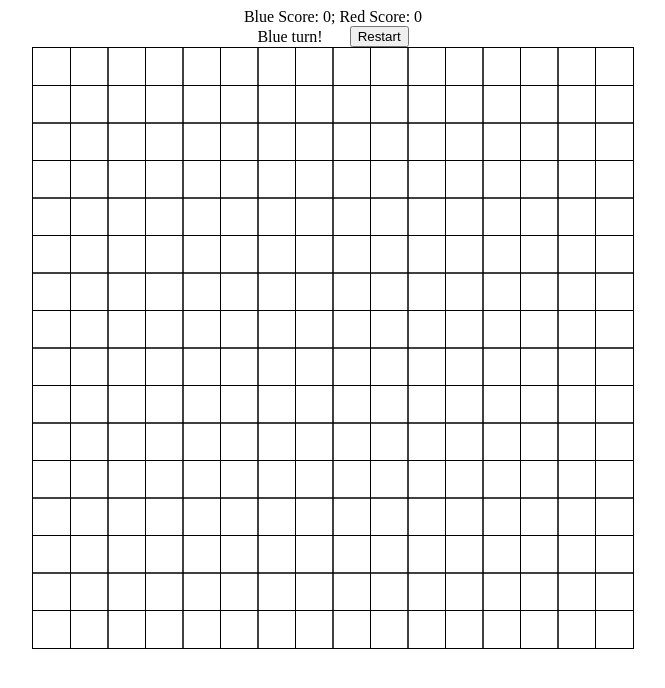
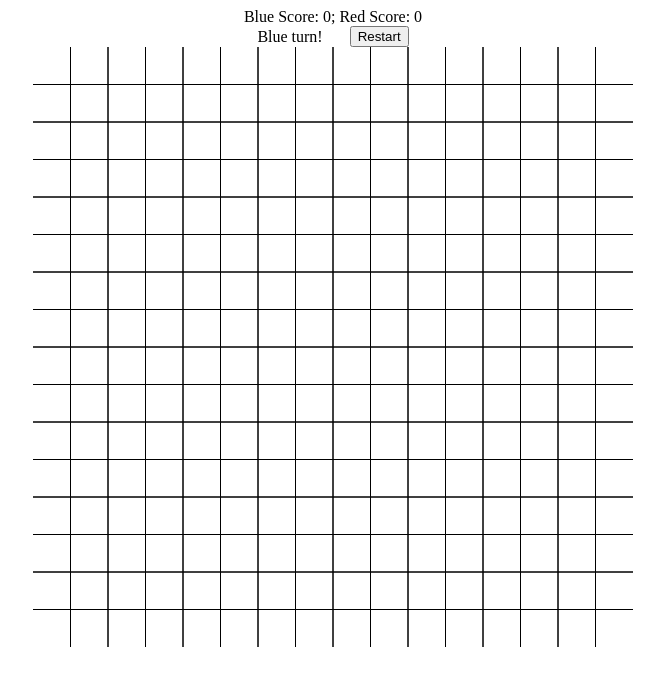
Before and after one commit to joyin1211/GoVBrawlGame, a plain HTML site: page index.html in a window 1280 px wide. Shown: the whole page, without its empty margins (307-972 px from the left). Drawn offline with Linux system fonts and the light colour scheme.

Commit message:
deleted canvas borders

```diff
--- a/index.html
+++ b/index.html
@@ -3,11 +3,6 @@
 <head>
   <meta charset="utf-8" />
   <title>GraphicsJS Basic Example</title>
-  <style>
-    canvas {
-      border: 1px solid black;
-    }
-  </style>
 </head>
 
 <body style="flex-direction: column; display: flex;">
```
